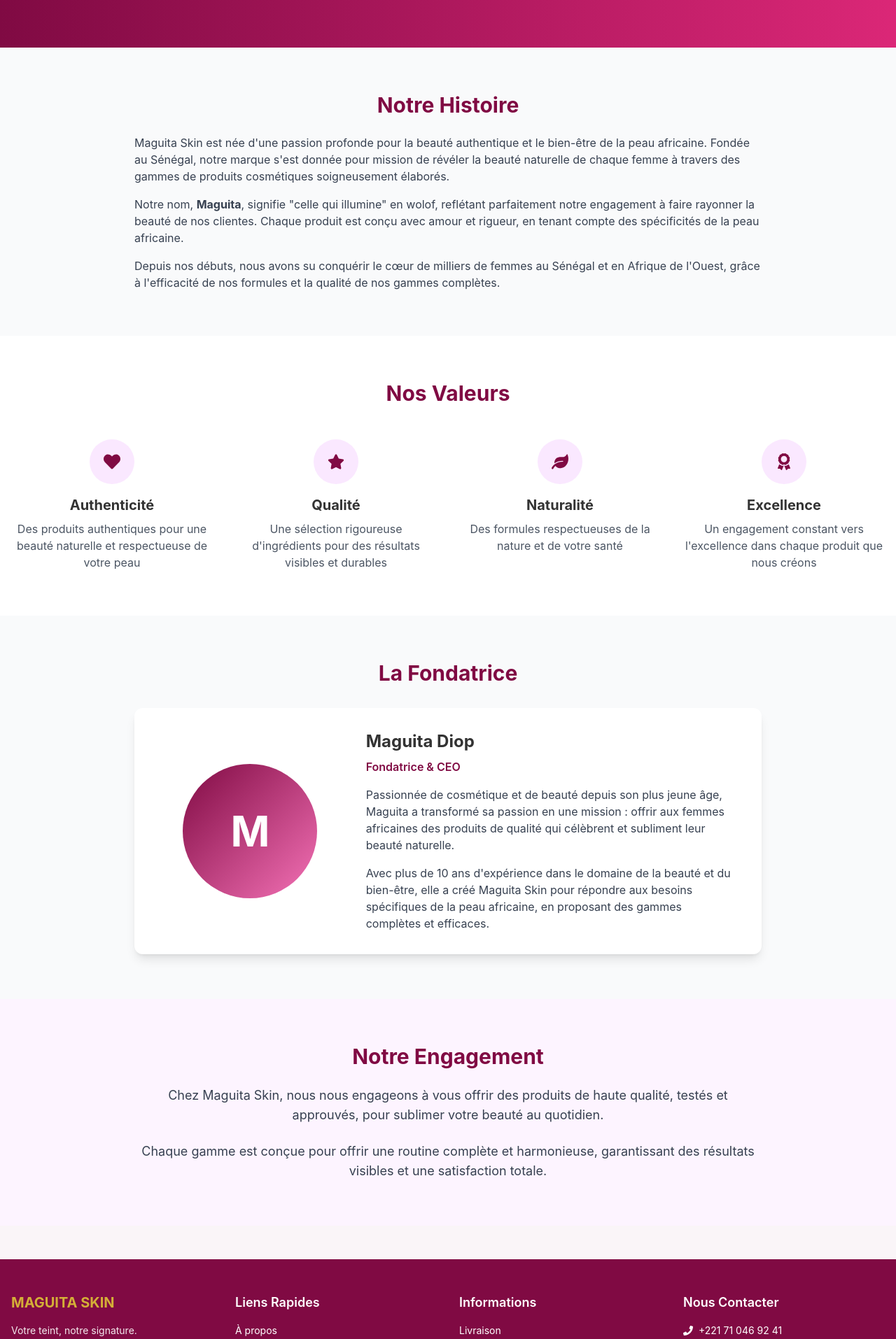
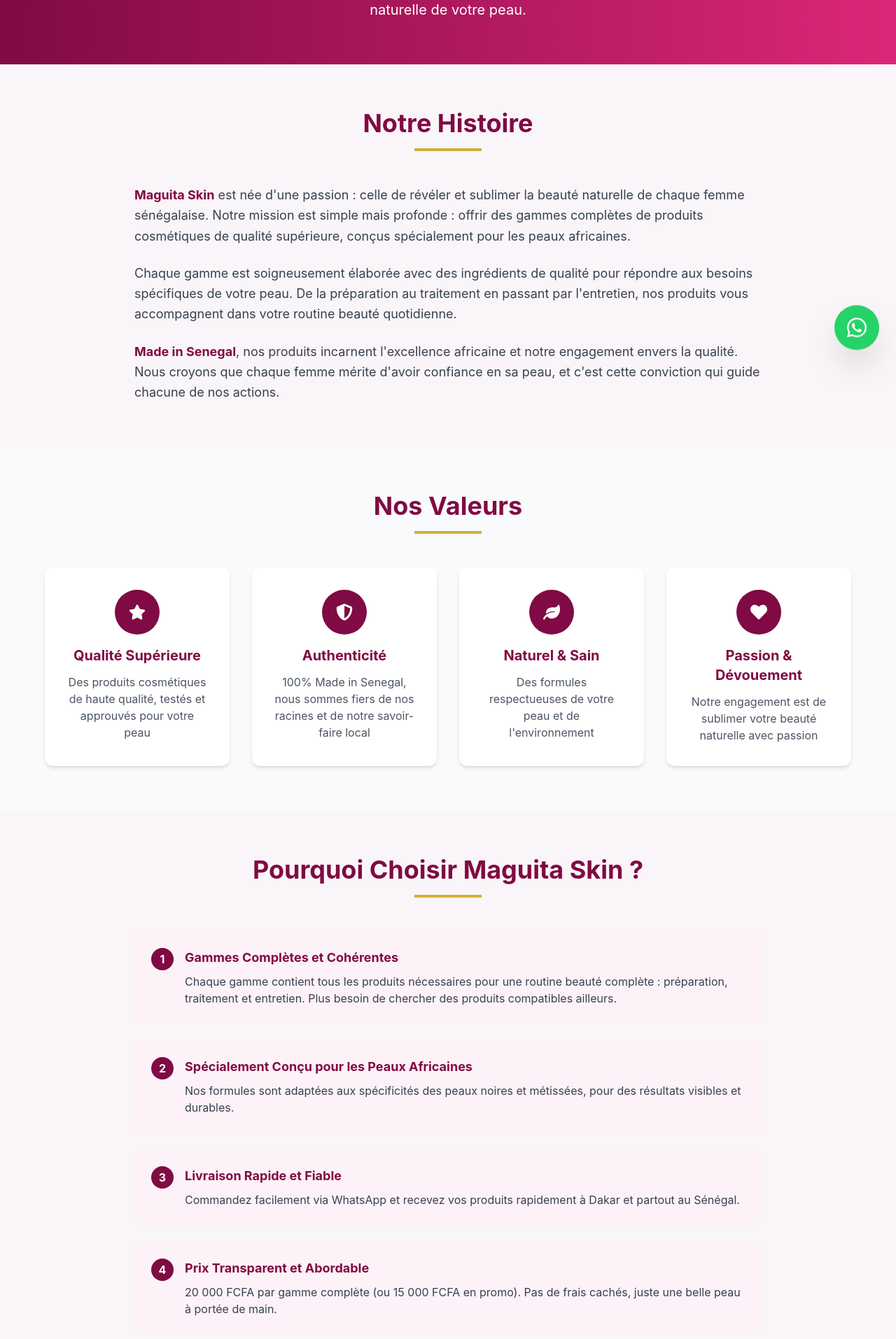
Before and after one commit to kmbamba/maguita-skin, a React (Vite) app in the folder frontend/: page /about in a window 1280 px wide. Shown: the part 260-2174 px from the top of the page at 70% size. Built offline with nearby package versions, Linux system fonts and the light colour scheme; no server answers.

Commit message:
Ajout page À Propos + Remplacement Témoignages par À Propos dans navigation

```diff
--- a/frontend/src/components/Navbar.jsx
+++ b/frontend/src/components/Navbar.jsx
@@ -25,7 +25,7 @@
   const navLinks = [
     { name: 'Accueil', path: '/' },
     { name: 'Nos Gammes', path: '/#gammes' },
-    { name: 'Témoignages', path: '/#temoignages' },
+    { name: 'À Propos', path: '/about' },
     { name: 'Contact', path: '/contact' }
   ];
 
--- a/frontend/src/pages/AboutPage.jsx
+++ b/frontend/src/pages/AboutPage.jsx
@@ -1,21 +1,26 @@
-import { FaHeart, FaStar, FaLeaf, FaAward } from 'react-icons/fa';
+import { FaHeart, FaStar, FaLeaf, FaShieldAlt } from 'react-icons/fa';
+import WhatsAppButton from '../components/WhatsAppButton';
 import SEO from '../components/SEO';
 
 const AboutPage = () => {
   return (
-    <div className="min-h-screen bg-gray-50">
+    <div>
       <SEO
-        title="À Propos - Maguita Skin | Notre Histoire & Valeurs"
-        description="Découvrez l'histoire de Maguita Skin, marque sénégalaise de cosmétiques. Notre passion pour la beauté naturelle et le bien-être de la peau africaine depuis 2020."
-        keywords="maguita skin, à propos, histoire, valeurs, cosmétiques sénégal, made in senegal, beauté africaine"
+        title="À Propos - Maguita Skin, Votre Beauté Notre Passion"
+        description="Découvrez l'histoire de Maguita Skin, marque sénégalaise de cosmétiques de qualité. Made in Senegal avec passion pour sublimer votre teint naturel."
+        keywords="maguita skin histoire, cosmétiques sénégalais, made in senegal, beauté africaine"
         url="/about"
       />
+
       {/* Hero Section */}
       <div className="bg-gradient-to-r from-fuchsia-primary to-pink-600 text-white py-16 px-4">
         <div className="container mx-auto text-center">
-          <h1 className="text-4xl md:text-5xl font-bold mb-4">À Propos de Maguita Skin</h1>
-          <p className="text-xl md:text-2xl opacity-90">
-            La beauté naturelle au cœur de nos valeurs
+          <h1 className="text-3xl md:text-5xl font-bold mb-4">
+            À PROPOS DE MAGUITA SKIN
+          </h1>
+          <p className="text-lg md:text-xl max-w-3xl mx-auto">
+            Votre teint, notre signature. Une marque sénégalaise dédiée à sublimer
+            la beauté naturelle de votre peau.
           </p>
         </div>
       </div>
@@ -23,128 +28,210 @@
       {/* Notre Histoire */}
       <div className="container mx-auto px-4 py-16">
         <div className="max-w-4xl mx-auto">
-          <h2 className="text-3xl font-bold text-fuchsia-primary mb-6 text-center">
+          <div className="text-center mb-12">
+            <h2 className="text-3xl md:text-4xl font-bold text-fuchsia-primary mb-4">
               Notre Histoire
             </h2>
-          <div className="prose prose-lg mx-auto text-gray-700">
-            <p className="mb-4">
-              Maguita Skin est née d'une passion profonde pour la beauté authentique et le bien-être de la peau africaine.
-              Fondée au Sénégal, notre marque s'est donnée pour mission de révéler la beauté naturelle de chaque femme
-              à travers des gammes de produits cosmétiques soigneusement élaborés.
+            <div className="w-24 h-1 bg-gold-accent mx-auto mb-6"></div>
+          </div>
+
+          <div className="prose prose-lg max-w-none text-gray-700 space-y-6">
+            <p className="text-lg leading-relaxed">
+              <strong className="text-fuchsia-primary">Maguita Skin</strong> est née d'une passion :
+              celle de révéler et sublimer la beauté naturelle de chaque femme sénégalaise.
+              Notre mission est simple mais profonde : offrir des gammes complètes de produits
+              cosmétiques de qualité supérieure, conçus spécialement pour les peaux africaines.
             </p>
-            <p className="mb-4">
-              Notre nom, <strong>Maguita</strong>, signifie "celle qui illumine" en wolof, reflétant parfaitement notre
-              engagement à faire rayonner la beauté de nos clientes. Chaque produit est conçu avec amour et rigueur,
-              en tenant compte des spécificités de la peau africaine.
+
+            <p className="text-lg leading-relaxed">
+              Chaque gamme est soigneusement élaborée avec des ingrédients de qualité pour
+              répondre aux besoins spécifiques de votre peau. De la préparation au traitement
+              en passant par l'entretien, nos produits vous accompagnent dans votre routine
+              beauté quotidienne.
             </p>
-            <p>
-              Depuis nos débuts, nous avons su conquérir le cœur de milliers de femmes au Sénégal et en Afrique de l'Ouest,
-              grâce à l'efficacité de nos formules et la qualité de nos gammes complètes.
+
+            <p className="text-lg leading-relaxed">
+              <strong className="text-fuchsia-primary">Made in Senegal</strong>, nos produits
+              incarnent l'excellence africaine et notre engagement envers la qualité. Nous croyons
+              que chaque femme mérite d'avoir confiance en sa peau, et c'est cette conviction
+              qui guide chacune de nos actions.
             </p>
           </div>
         </div>
       </div>
 
       {/* Nos Valeurs */}
-      <div className="bg-white py-16">
+      <div className="bg-gray-50 py-16">
         <div className="container mx-auto px-4">
-          <h2 className="text-3xl font-bold text-fuchsia-primary mb-12 text-center">
+          <div className="text-center mb-12">
+            <h2 className="text-3xl md:text-4xl font-bold text-fuchsia-primary mb-4">
               Nos Valeurs
             </h2>
+            <div className="w-24 h-1 bg-gold-accent mx-auto"></div>
+          </div>
 
-          <div className="grid grid-cols-1 md:grid-cols-2 lg:grid-cols-4 gap-8">
-            <div className="text-center">
-              <div className="bg-fuchsia-100 w-16 h-16 rounded-full flex items-center justify-center mx-auto mb-4">
-                <FaHeart className="text-fuchsia-primary text-2xl" />
+          <div className="grid grid-cols-1 md:grid-cols-2 lg:grid-cols-4 gap-8 max-w-6xl mx-auto">
+            {/* Qualité */}
+            <div className="bg-white p-8 rounded-xl shadow-md hover:shadow-xl transition-shadow text-center">
+              <div className="w-16 h-16 bg-fuchsia-primary rounded-full flex items-center justify-center mx-auto mb-4">
+                <FaStar className="text-white text-2xl" />
               </div>
-              <h3 className="text-xl font-bold mb-2">Authenticité</h3>
+              <h3 className="text-xl font-bold text-fuchsia-primary mb-3">
+                Qualité Supérieure
+              </h3>
               <p className="text-gray-600">
-                Des produits authentiques pour une beauté naturelle et respectueuse de votre peau
+                Des produits cosmétiques de haute qualité, testés et approuvés
+                pour votre peau
               </p>
             </div>
 
-            <div className="text-center">
-              <div className="bg-fuchsia-100 w-16 h-16 rounded-full flex items-center justify-center mx-auto mb-4">
-                <FaStar className="text-fuchsia-primary text-2xl" />
+            {/* Authenticité */}
+            <div className="bg-white p-8 rounded-xl shadow-md hover:shadow-xl transition-shadow text-center">
+              <div className="w-16 h-16 bg-fuchsia-primary rounded-full flex items-center justify-center mx-auto mb-4">
+                <FaShieldAlt className="text-white text-2xl" />
               </div>
-              <h3 className="text-xl font-bold mb-2">Qualité</h3>
+              <h3 className="text-xl font-bold text-fuchsia-primary mb-3">
+                Authenticité
+              </h3>
               <p className="text-gray-600">
-                Une sélection rigoureuse d'ingrédients pour des résultats visibles et durables
+                100% Made in Senegal, nous sommes fiers de nos racines et
+                de notre savoir-faire local
               </p>
             </div>
 
-            <div className="text-center">
-              <div className="bg-fuchsia-100 w-16 h-16 rounded-full flex items-center justify-center mx-auto mb-4">
-                <FaLeaf className="text-fuchsia-primary text-2xl" />
+            {/* Naturel */}
+            <div className="bg-white p-8 rounded-xl shadow-md hover:shadow-xl transition-shadow text-center">
+              <div className="w-16 h-16 bg-fuchsia-primary rounded-full flex items-center justify-center mx-auto mb-4">
+                <FaLeaf className="text-white text-2xl" />
               </div>
-              <h3 className="text-xl font-bold mb-2">Naturalité</h3>
+              <h3 className="text-xl font-bold text-fuchsia-primary mb-3">
+                Naturel & Sain
+              </h3>
               <p className="text-gray-600">
-                Des formules respectueuses de la nature et de votre santé
+                Des formules respectueuses de votre peau et de l'environnement
               </p>
             </div>
 
-            <div className="text-center">
-              <div className="bg-fuchsia-100 w-16 h-16 rounded-full flex items-center justify-center mx-auto mb-4">
-                <FaAward className="text-fuchsia-primary text-2xl" />
+            {/* Passion */}
+            <div className="bg-white p-8 rounded-xl shadow-md hover:shadow-xl transition-shadow text-center">
+              <div className="w-16 h-16 bg-fuchsia-primary rounded-full flex items-center justify-center mx-auto mb-4">
+                <FaHeart className="text-white text-2xl" />
               </div>
-              <h3 className="text-xl font-bold mb-2">Excellence</h3>
+              <h3 className="text-xl font-bold text-fuchsia-primary mb-3">
+                Passion & Dévouement
+              </h3>
               <p className="text-gray-600">
-                Un engagement constant vers l'excellence dans chaque produit que nous créons
+                Notre engagement est de sublimer votre beauté naturelle avec passion
               </p>
             </div>
           </div>
         </div>
       </div>
 
-      {/* La Fondatrice */}
+      {/* Pourquoi Nous Choisir */}
       <div className="container mx-auto px-4 py-16">
         <div className="max-w-4xl mx-auto">
-          <h2 className="text-3xl font-bold text-fuchsia-primary mb-8 text-center">
-            La Fondatrice
+          <div className="text-center mb-12">
+            <h2 className="text-3xl md:text-4xl font-bold text-fuchsia-primary mb-4">
+              Pourquoi Choisir Maguita Skin ?
             </h2>
+            <div className="w-24 h-1 bg-gold-accent mx-auto"></div>
+          </div>
 
-          <div className="bg-white rounded-xl shadow-lg p-8 md:flex gap-8 items-center">
-            <div className="md:w-1/3 mb-6 md:mb-0">
-              <div className="w-48 h-48 mx-auto bg-gradient-to-br from-fuchsia-primary to-pink-400 rounded-full flex items-center justify-center">
-                <span className="text-white text-6xl font-bold">M</span>
+          <div className="space-y-6">
+            <div className="flex items-start gap-4 p-6 bg-pink-50 rounded-lg">
+              <div className="flex-shrink-0 w-8 h-8 bg-fuchsia-primary text-white rounded-full flex items-center justify-center font-bold">
+                1
+              </div>
+              <div>
+                <h3 className="font-bold text-lg text-fuchsia-primary mb-2">
+                  Gammes Complètes et Cohérentes
+                </h3>
+                <p className="text-gray-700">
+                  Chaque gamme contient tous les produits nécessaires pour une routine beauté
+                  complète : préparation, traitement et entretien. Plus besoin de chercher
+                  des produits compatibles ailleurs.
+                </p>
               </div>
             </div>
 
-            <div className="md:w-2/3">
-              <h3 className="text-2xl font-bold mb-2">Maguita Diop</h3>
-              <p className="text-fuchsia-primary font-semibold mb-4">Fondatrice & CEO</p>
-              <p className="text-gray-700 mb-4">
-                Passionnée de cosmétique et de beauté depuis son plus jeune âge, Maguita a transformé sa passion
-                en une mission : offrir aux femmes africaines des produits de qualité qui célèbrent et subliment
-                leur beauté naturelle.
+            <div className="flex items-start gap-4 p-6 bg-pink-50 rounded-lg">
+              <div className="flex-shrink-0 w-8 h-8 bg-fuchsia-primary text-white rounded-full flex items-center justify-center font-bold">
+                2
+              </div>
+              <div>
+                <h3 className="font-bold text-lg text-fuchsia-primary mb-2">
+                  Spécialement Conçu pour les Peaux Africaines
+                </h3>
+                <p className="text-gray-700">
+                  Nos formules sont adaptées aux spécificités des peaux noires et métissées,
+                  pour des résultats visibles et durables.
                 </p>
+              </div>
+            </div>
+
+            <div className="flex items-start gap-4 p-6 bg-pink-50 rounded-lg">
+              <div className="flex-shrink-0 w-8 h-8 bg-fuchsia-primary text-white rounded-full flex items-center justify-center font-bold">
+                3
+              </div>
+              <div>
+                <h3 className="font-bold text-lg text-fuchsia-primary mb-2">
+                  Livraison Rapide et Fiable
+                </h3>
                 <p className="text-gray-700">
-                Avec plus de 10 ans d'expérience dans le domaine de la beauté et du bien-être, elle a créé Maguita Skin
-                pour répondre aux besoins spécifiques de la peau africaine, en proposant des gammes complètes et efficaces.
+                  Commandez facilement via WhatsApp et recevez vos produits rapidement
+                  à Dakar et partout au Sénégal.
+                </p>
+              </div>
+            </div>
+
+            <div className="flex items-start gap-4 p-6 bg-pink-50 rounded-lg">
+              <div className="flex-shrink-0 w-8 h-8 bg-fuchsia-primary text-white rounded-full flex items-center justify-center font-bold">
+                4
+              </div>
+              <div>
+                <h3 className="font-bold text-lg text-fuchsia-primary mb-2">
+                  Prix Transparent et Abordable
+                </h3>
+                <p className="text-gray-700">
+                  20 000 FCFA par gamme complète (ou 15 000 FCFA en promo).
+                  Pas de frais cachés, juste une belle peau à portée de main.
                 </p>
               </div>
             </div>
           </div>
         </div>
+      </div>
 
-      {/* Notre Engagement */}
-      <div className="bg-fuchsia-50 py-16">
-        <div className="container mx-auto px-4">
-          <div className="max-w-4xl mx-auto text-center">
-            <h2 className="text-3xl font-bold text-fuchsia-primary mb-6">
-              Notre Engagement
+      {/* CTA Section */}
+      <div className="bg-gradient-to-r from-fuchsia-primary to-pink-600 text-white py-16 px-4">
+        <div className="container mx-auto text-center">
+          <h2 className="text-3xl md:text-4xl font-bold mb-4">
+            Prête à Révéler Votre Éclat ?
           </h2>
-            <p className="text-lg text-gray-700 mb-6">
-              Chez Maguita Skin, nous nous engageons à vous offrir des produits de haute qualité,
-              testés et approuvés, pour sublimer votre beauté au quotidien.
+          <p className="text-lg md:text-xl mb-8 max-w-2xl mx-auto">
+            Découvrez nos gammes complètes et commencez votre transformation beauté dès aujourd'hui
           </p>
-            <p className="text-lg text-gray-700">
-              Chaque gamme est conçue pour offrir une routine complète et harmonieuse,
-              garantissant des résultats visibles et une satisfaction totale.
-            </p>
+          <div className="flex flex-col sm:flex-row gap-4 justify-center">
+            <a
+              href="/#gammes"
+              className="bg-gold-accent text-fuchsia-primary px-8 py-4 rounded-full font-bold text-lg hover:bg-yellow-500 transition-colors inline-block"
+            >
+              Voir Nos Gammes
+            </a>
+            <a
+              href="https://wa.me/221710469241"
+              target="_blank"
+              rel="noopener noreferrer"
+              className="bg-white text-fuchsia-primary px-8 py-4 rounded-full font-bold text-lg hover:bg-gray-100 transition-colors inline-block"
+            >
+              Contactez-nous
+            </a>
           </div>
         </div>
       </div>
+
+      <WhatsAppButton />
     </div>
   );
 };
```
Lines whose indentation alone changed are shown as unchanged.
